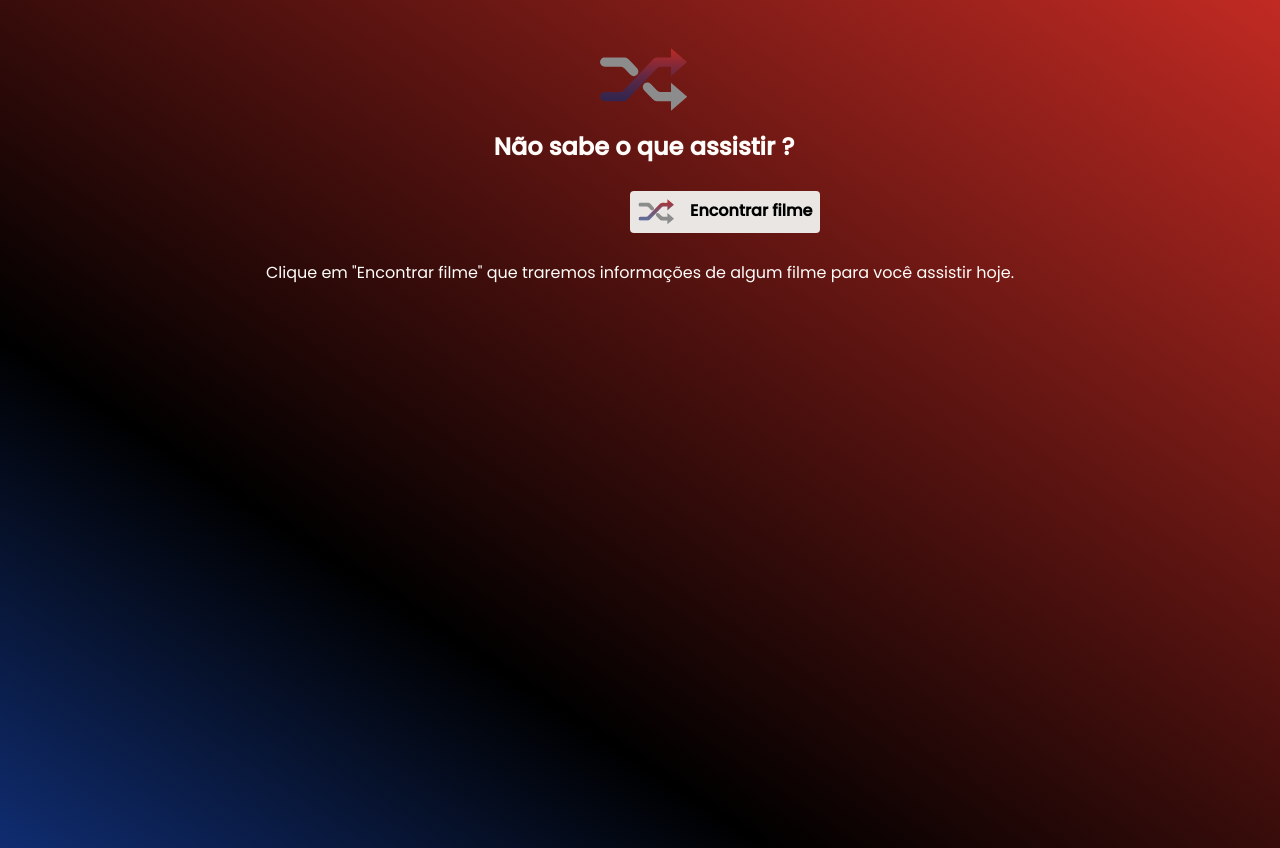
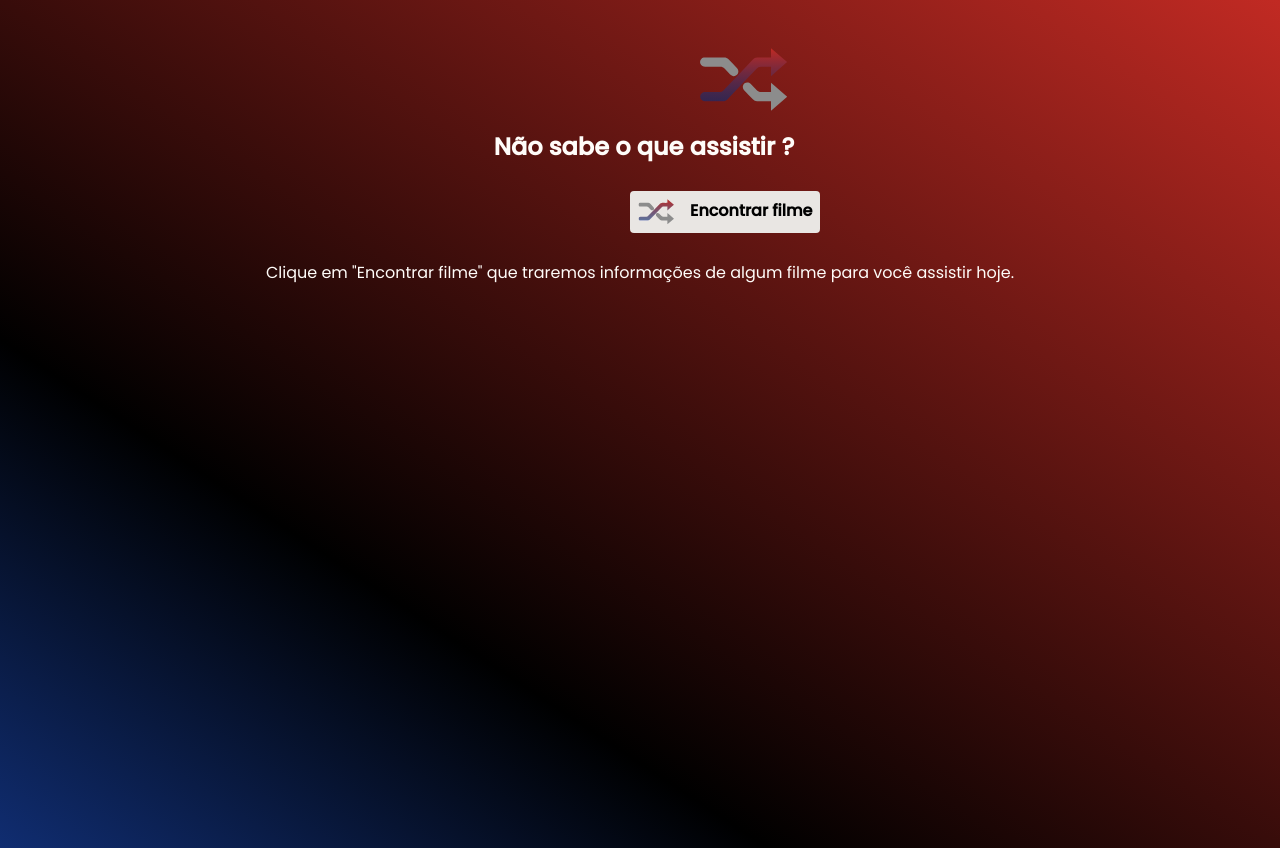
Before and after one commit to rdGxd/rdG_Flix, a React (Vite) app: page / in a window 1280 px wide. Built offline with nearby package versions, Linux system fonts and the light colour scheme.

Commit message:
modified:   src/components/Header/index.tsx

```diff
--- a/src/components/Header/index.tsx
+++ b/src/components/Header/index.tsx
@@ -6,7 +6,7 @@ export const Header = () => {
       <img
         src={logo}
         alt=""
-        className="3xl:ml-[900px] mb-5 ml-32 mt-12 sm:ml-72 md:ml-[350px] lg:ml-[470px] xl:ml-[600px] 2xl:ml-[730px]"
+        className="mb-5 ml-32 mt-12 sm:ml-72 md:ml-[350px] lg:ml-[470px] xl:ml-[700px] 2xl:ml-[730px] 3xl:ml-[900px]"
       />
       <h1 className="mb-7 ml-2 text-center text-3xl font-bold GalaxyS8:text-2xl">
         Não sabe o que assistir ?
```
